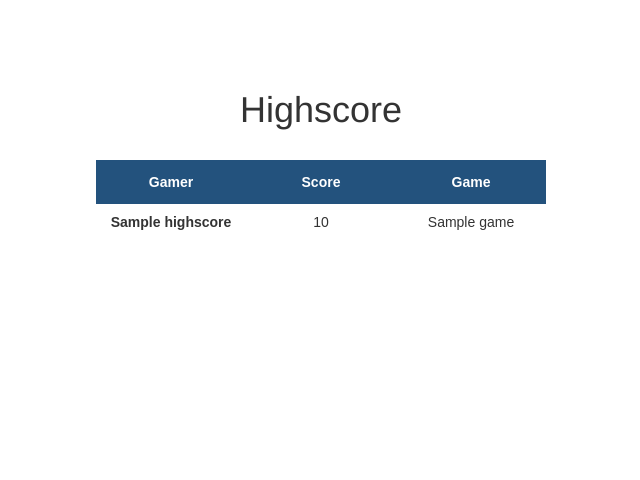
After one commit to haannaj/framework-yii, a Yii app: template yii/app/views/highscore/index.php in a window 1280 px wide. The commit adds this page. Shown: the top 480 px of the page, without its empty margins (319-959 px from the left). Run offline with PHP 8.4 and a stand-in for Yii, Linux system fonts and the light colour scheme; the template is opened without the code that fills it: most values are stand-ins (such as "Sample title", 1, 10 or a date in 2020); data that the repository does not hold is empty; some libraries are stand-ins or nearby versions.

Commit message:
Added table highscore

```diff
--- a/yii/app/controllers/BookController.php
+++ b/yii/app/controllers/BookController.php
@@ -13,8 +13,10 @@ class BookController extends Controller
         $countries = $query->orderBy('title')
             ->all();
 
+
         return $this->render('index', [
-            'countries' => $countries
+            'countries' => $countries,
+            // 'post' => $posts
         ]);
     }
 }
--- a/yii/app/controllers/SiteController.php
+++ b/yii/app/controllers/SiteController.php
@@ -169,6 +169,7 @@ class SiteController extends Controller
             $points = $dice->pointsGame($gameOverMessage, $computerPoint, $totalSum);
             $countPoints = $dice->pointsRound($points, $model->PP, $model->CP);
 
+            $dice->highscore($points, $computerPoint, $totalSum);
 
             return $this->render('game', ['model' => $model,
             'message' => $dices,
--- /dev/null
+++ b/yii/app/views/highscore/index.php
@@ -0,0 +1,25 @@
+<?php
+use yii\helpers\Html;
+use yii\helpers\Url;
+use yii\widgets\LinkPager;
+
+$this->title = 'Highscore';
+$this->params['breadcrumbs'][] = $this->title;
+?>
+<h1><?= Html::encode($this->title) ?></h1>
+
+<br>
+<table id="highscore">
+    <tr>
+        <th>Gamer</th>
+        <th>Score</th>
+        <th>Game</th>
+    </tr>
+    <?php foreach ($highscores as $HS): ?>
+        <tr>
+            <td><b><?= $HS->name ?></b></td>
+            <td><?= $HS->score ?></td>
+            <td><?= $HS->game ?></td>
+        </tr>
+    <?php endforeach; ?>
+</table>
--- a/yii/app/views/layouts/main.php
+++ b/yii/app/views/layouts/main.php
@@ -21,7 +21,7 @@ AppAsset::register($this);
     <meta http-equiv="X-UA-Compatible" content="IE=edge">
     <meta name="viewport" content="width=device-width, initial-scale=1">
     <?php $this->registerCsrfMetaTags() ?>
-    <title><?= Html::encode($this->title) ?></title>
+    <title>The Game Imperium</title>
     <?php $this->head() ?>
 </head>
 <body>
@@ -30,7 +30,7 @@ AppAsset::register($this);
 <div class="wrap">
     <?php
     NavBar::begin([
-        'brandLabel' => Yii::$app->name,
+        'brandLabel' => 'The Game Imperium',
         'brandUrl' => Yii::$app->homeUrl,
         'options' => [
             'class' => 'navbar-inverse navbar-fixed-top',
@@ -40,23 +40,10 @@ AppAsset::register($this);
         'options' => ['class' => 'navbar-nav navbar-right'],
         'items' => [
             ['label' => 'Home', 'url' => ['/site/index']],
-            // ['label' => 'About', 'url' => ['/site/about']],
             ['label' => 'Game 21', 'url' => ['/site/game']],
             ['label' => 'Yatzy', 'url' => ['/site/yatzy']],
             ['label' => 'Books', 'url' => ['/book/index']],
-            // ['label' => 'Contact', 'url' => ['/site/contact']],
-            // Yii::$app->user->isGuest ? (
-            //     ['label' => 'Login', 'url' => ['/site/login']]
-            // ) : (
-            //     '<li>'
-            //     . Html::beginForm(['/site/logout'], 'post')
-            //     . Html::submitButton(
-            //         'Logout (' . Yii::$app->user->identity->username . ')',
-            //         ['class' => 'btn btn-link logout']
-            //     )
-            //     . Html::endForm()
-            //     . '</li>'
-            // )
+            ['label' => 'Highscore', 'url' => ['/highscore/index']],
         ],
     ]);
     NavBar::end();
--- a/yii/app/web/css/site.css
+++ b/yii/app/web/css/site.css
@@ -97,6 +97,39 @@ a.desc:after {
     border: none;
 }
 
+
+#highscore {
+    font-family: Arial, Helvetica, sans-serif;
+    border-collapse: collapse;
+    margin: 0 auto;
+
+}
+
+#highscore td, #highscore th {
+    padding: 8px;
+    width: 150px;
+}
+
+#highscore th {
+    padding-top: 12px;
+    padding-bottom: 12px;
+    background-color: #23527D;
+    color: white;
+    text-align: center;
+}
+
+#books {
+    font-family: Arial, Helvetica, sans-serif;
+    margin: 0 auto;
+}
+
+#books td, #books th {
+    padding-top: 10px;
+    width: 450px;
+}
+
+
+
 @media(max-width:767px) {
     .nav li > form > button.logout {
         display:block;
```
Also changed, not shown: yii/app/controllers/HighscoreController.php (added, +20 -0 lines), yii/app/models/Game21.php (+18 -0 lines), yii/app/models/Highscore.php (added, +9 -0 lines), yii/app/views/book/index.php (+14 -9 lines), yii/app/db/yii2basic.sqlite.
